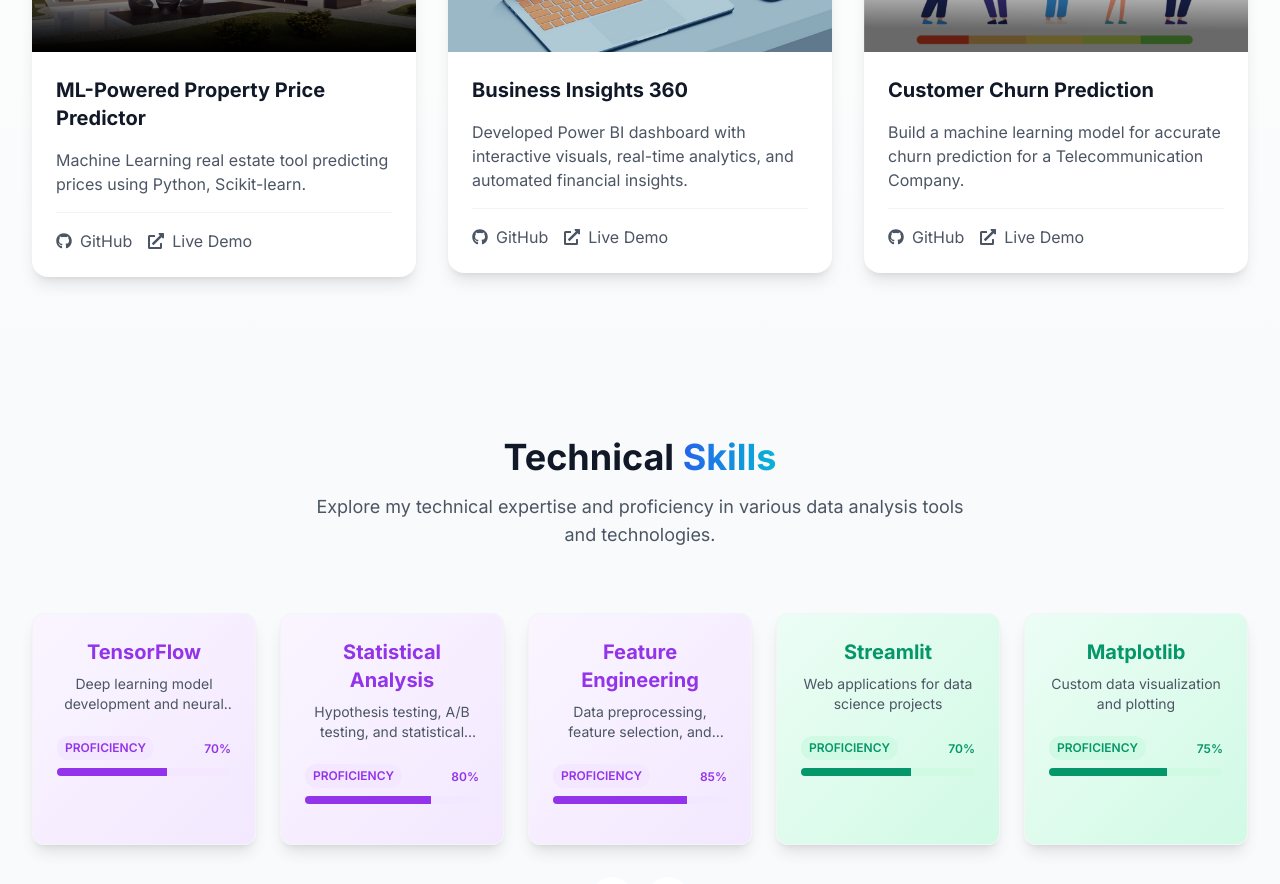
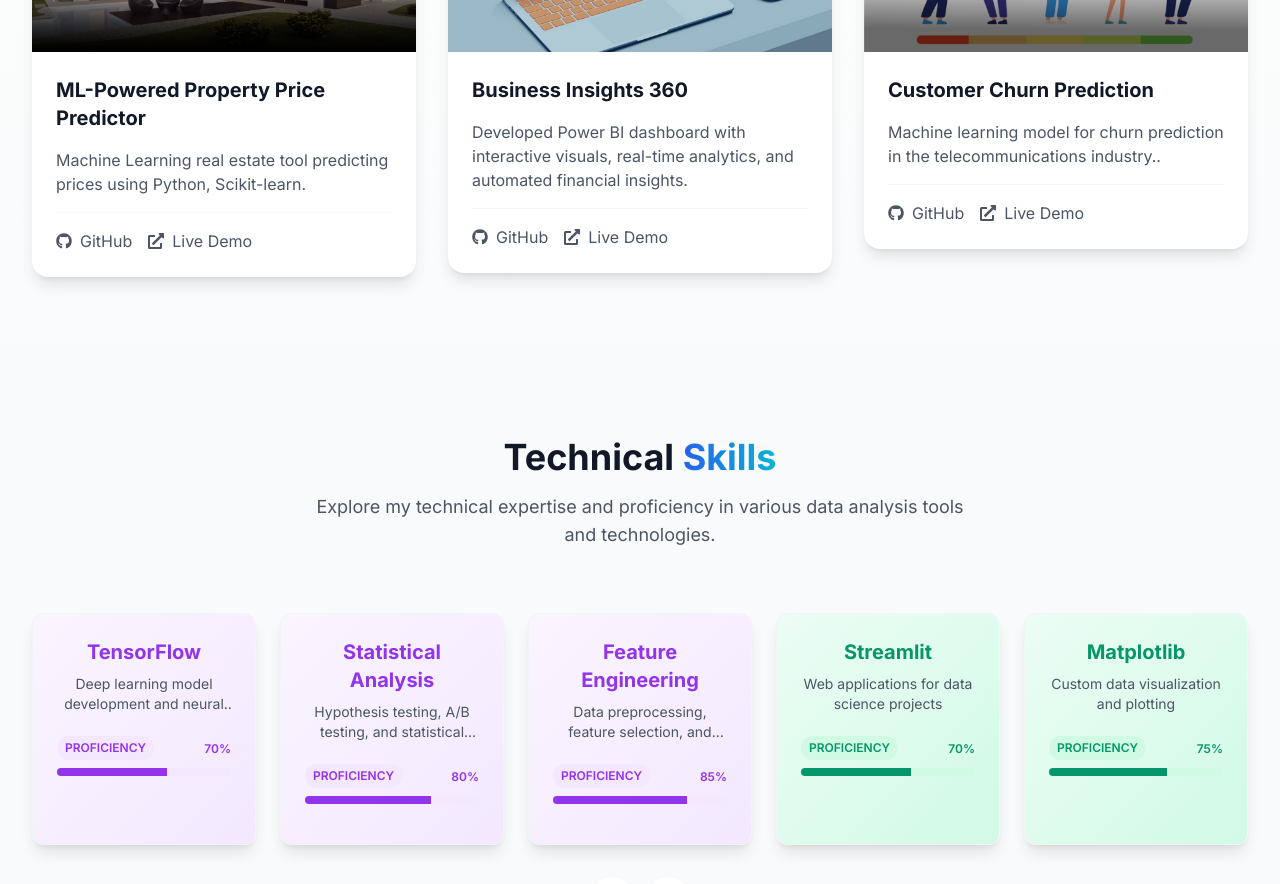
Before and after one commit to tirshiva/Analyst-Portfolio, a React (Vite) app: page / in a window 1280 px wide. Shown: the part 1140-2024 px from the top of the page. Built offline with nearby package versions, Linux system fonts and the light colour scheme.

Commit message:
Update projects.js

```diff
--- a/src/data/projects.js
+++ b/src/data/projects.js
@@ -31,7 +31,7 @@ export const projects = [
   {
     id: 4,
     title: "Customer Churn Prediction",
-    description: "Build a machine learning model for accurate churn prediction for a Telecommunication Company.",
+    description: "Machine learning model for churn prediction in the telecommunications industry..",
     techStack: ["Python","Random Forest Classifier","Hyperparameter tuning","Cross Validation"],
     githubLink: "https://github.com/Shivanshu2407/Customer-Churn-Analysis/tree/main",
     demoLink: "https://shivanshu2407-customer-churn-analysis-srcapp-b4z2jc.streamlit.app/",
```
